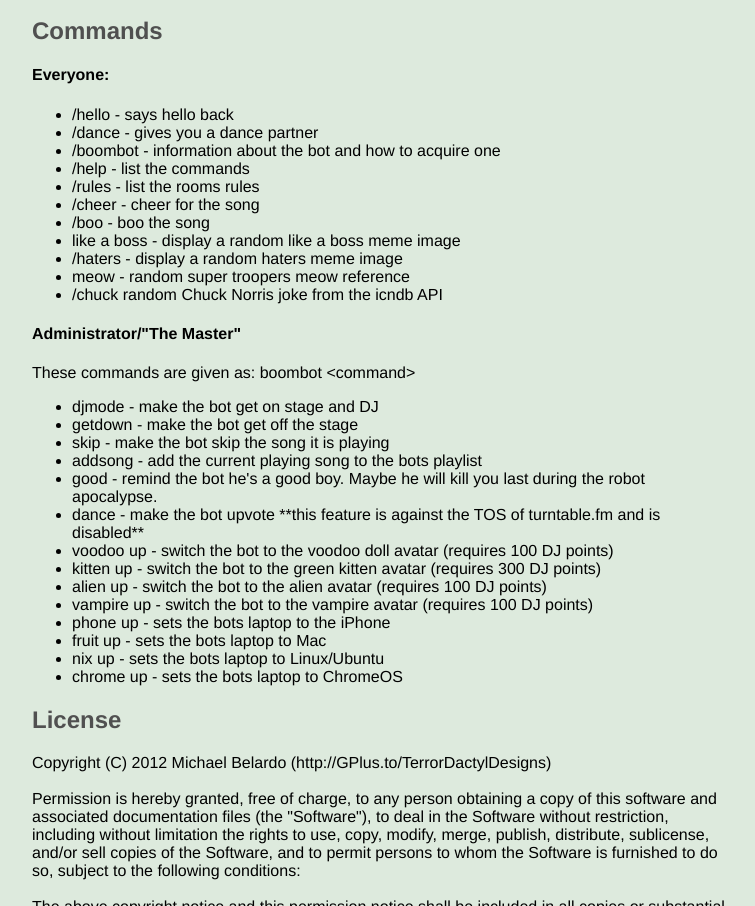
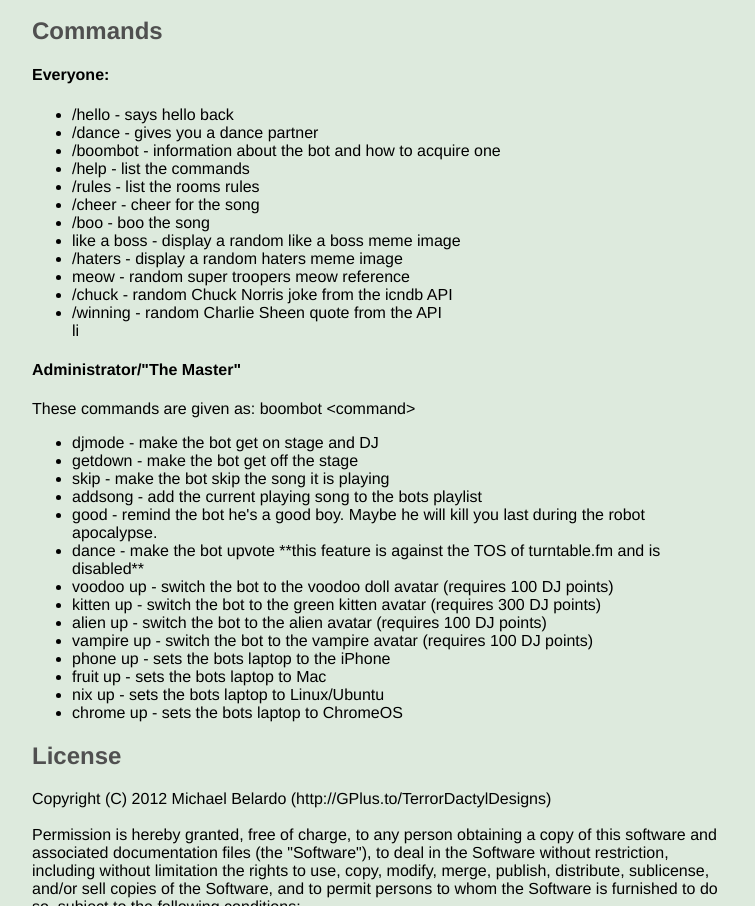
Before and after one commit to TerrordactylDesigns/boombot, a plain HTML site: page index.html in a window 1280 px wide. Shown: the part 1009-1915 px from the top of the page, without its empty margins (258-1013 px from the left). Drawn offline with Linux system fonts and the light colour scheme.

Commit message:
update the HTML page with new command

```diff
--- a/index.html
+++ b/index.html
@@ -117,7 +117,9 @@ The bot will now tweet the current track and artist with a #Turntablefm hashtag.
           <li>like a boss - display a random like a boss meme image</li>
           <li>/haters - display a random haters meme image</li>
           <li>meow - random super troopers meow reference</li>
-          <li>/chuck random Chuck Norris joke from the icndb API</li>
+          <li>/chuck - random Chuck Norris joke from the icndb API</li>
+          <li>/winning - random Charlie Sheen quote from the API</li>
+          li
         </ul><!-- / -->
         <h4>Administrator/"The Master"</h4>
         <p>These commands are given as: boombot &lt;command&gt; </p>
```
